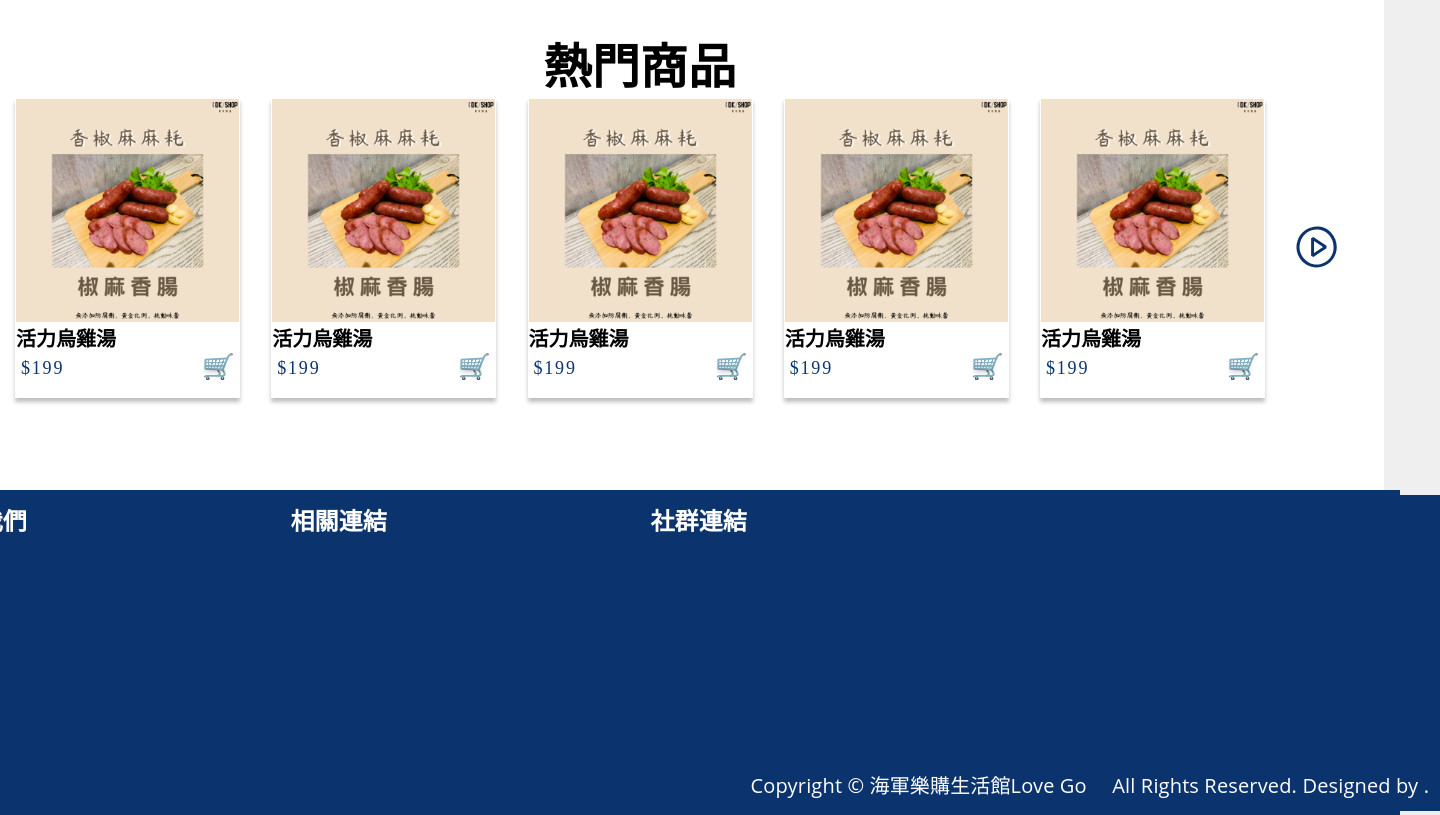
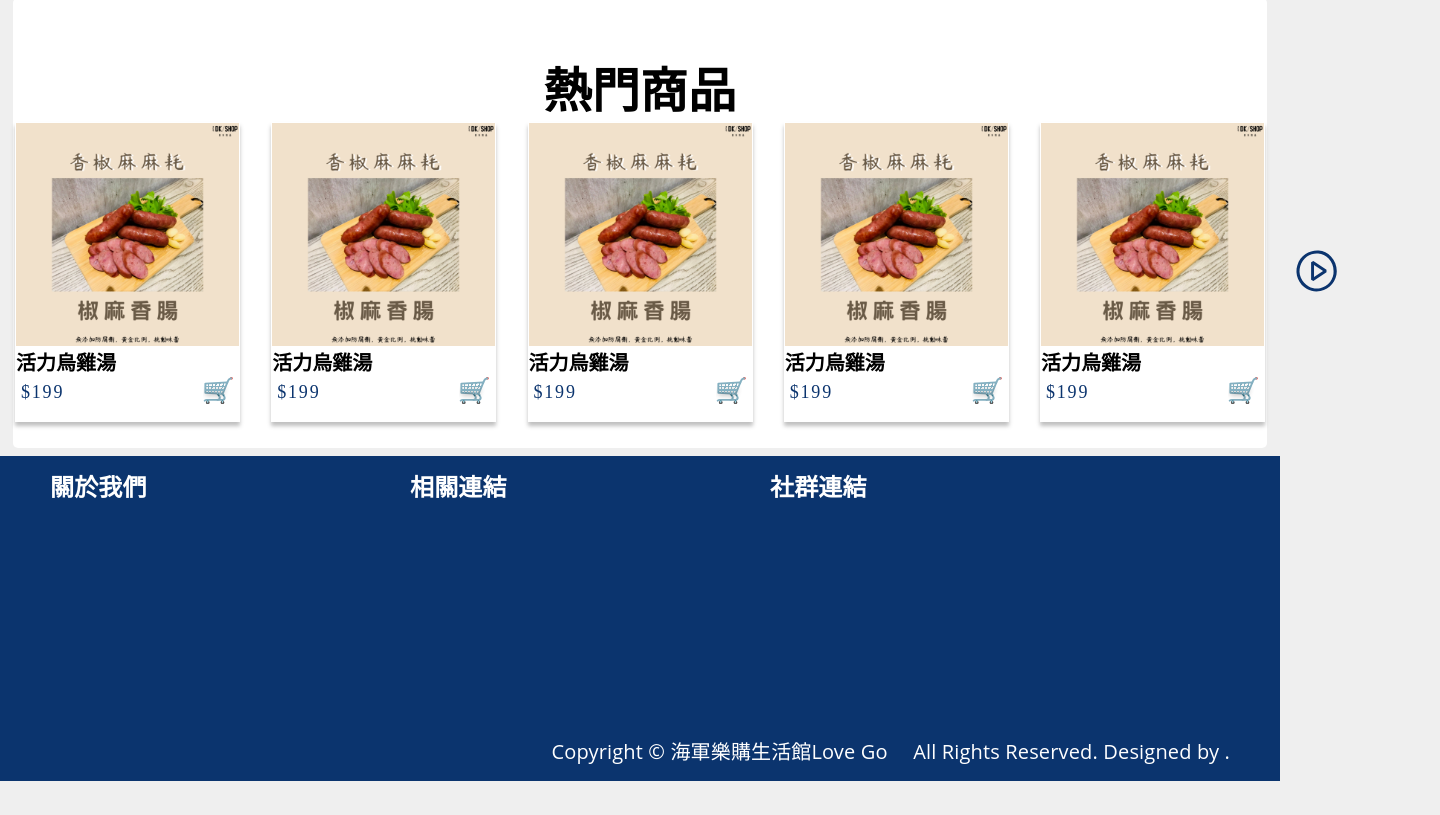
Before and after one commit to jiweihong0/lovego-frontend, a React (Create React App) app: page /lovego-frontend/product/1 in a window 1280 px wide. Shown: the part 2366-3181 px from the top of the page, 1440 px wide, since content can reach past the window. After the commit the page ends 3147 px from the top, so only its background shows below. Built offline with nearby package versions, Linux system fonts and the light colour scheme.

Commit message:
Style:避免footer 跟 popular 跑版

```diff
--- a/src/App.js
+++ b/src/App.js
@@ -19,10 +19,11 @@ function App() {
           <ListCard />
           <ListCard />
         </div>
-        <Popular/>
-        <Footer/>
+        <div className="round-section">
+          <Popular />
+        </div>
+        <Footer />
       </section>
-
     </>
   );
 }
--- a/src/styles/footer.css
+++ b/src/styles/footer.css
@@ -7,8 +7,8 @@
     align-items: flex-start;
     padding: 0px 40px;
 
-    width: 1519.2px;
-    height: 325px;
+    width: 100%;
+    min-height: 325px;
 
     background: #0B346E;
 }
@@ -19,9 +19,8 @@
     align-items: flex-start;
     padding: 0px;
     gap: 150px;
-    width: 1519.2px;
+    width: 100%;
     height: 260px;
-    background: #0B346E;
 }
 
 .footer-frameleft {
@@ -115,16 +114,12 @@
     align-items: flex-end;
     padding: 10px;
     gap: 10px;
-    width: 1519.2px;
+    width: 100%;
     height: 56px;
-    background: #0B346E;
 }
 
 /* copyright */
 .footer-copyright {
-    width: 679px;
-    height: 29px;
-
     font-family: 'Open Sans';
     font-style: normal;
     font-weight: 400;
--- a/src/styles/popular.css
+++ b/src/styles/popular.css
@@ -4,10 +4,7 @@
     align-items: center;
     padding: 43px 10px 10px;
 
-    width: 1488.81px;
-    height: 500px;
-
-    background: #FFFFFF;
+    width: 100%;
 }
 
 
```
